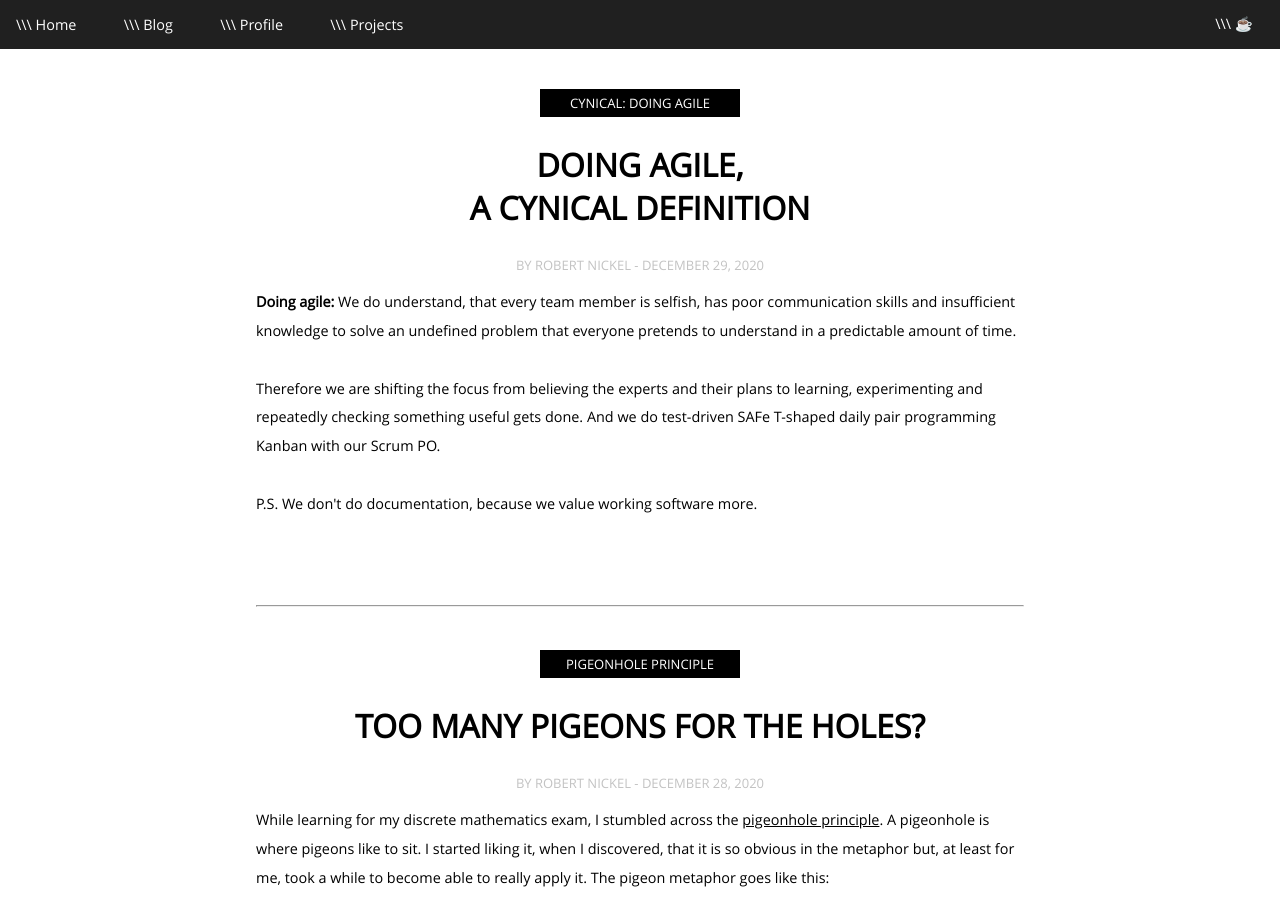
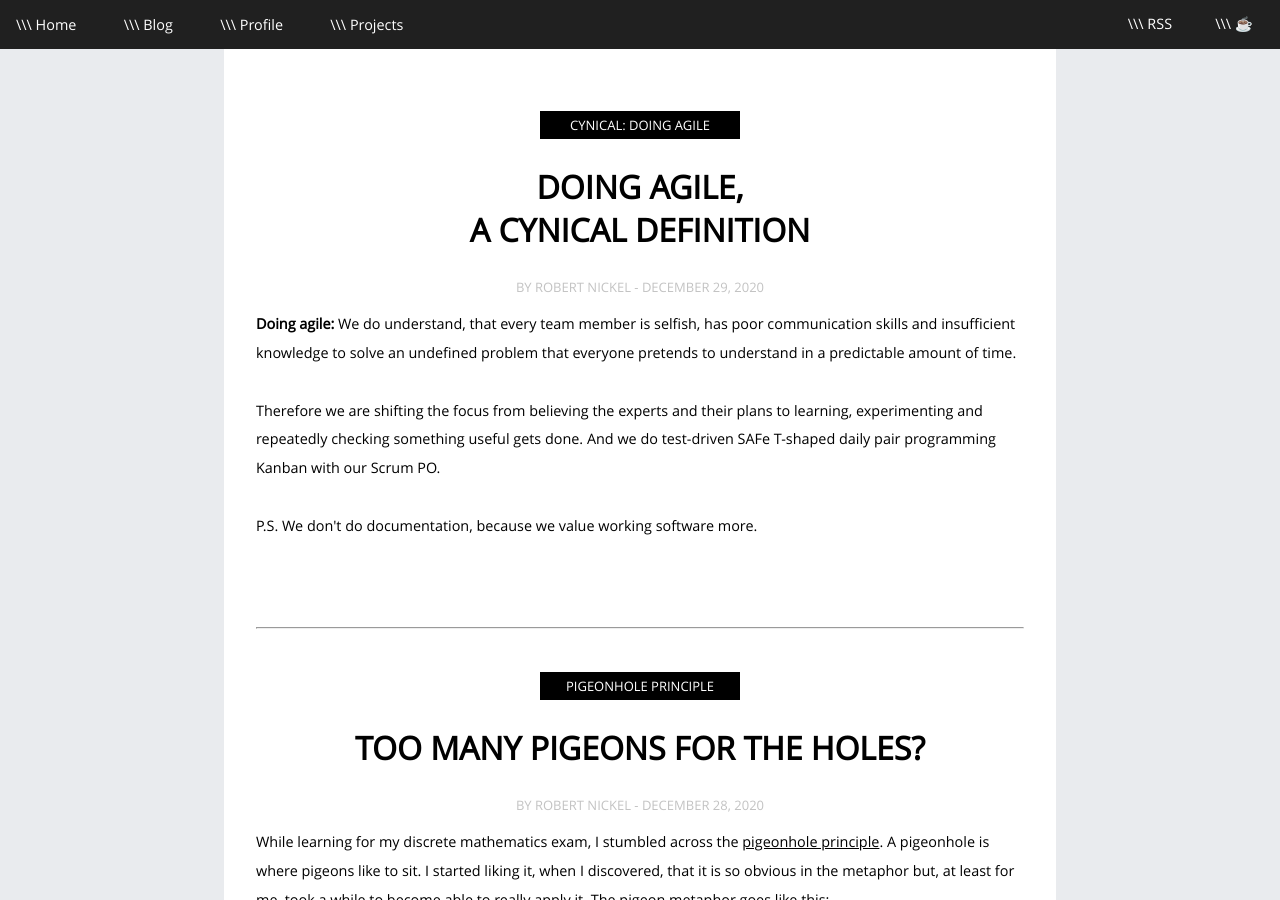
Before and after one commit to Robert-Nickel/Robert-Nickel.github.io, a Jekyll site: the page blog.html, which Jekyll copies as it is, in a window 1280 px wide and 900 px high. Built offline with Jekyll 4.4.1, drawn with Linux system fonts in a browser that asks for light colours.

Commit message:
Revert "Applied default layout to blog as well."
This reverts commit 30b12b4889e5fb90aedb6f3268de481e886a02eb.

```diff
--- a/blog.html
+++ b/blog.html
@@ -1,6 +1,25 @@
----
-layout: default
----
+<html>
+
+<head>
+    <meta name="viewport" content="width=device-width, initial-scale=1.0, user-scalable=no" />
+    <title>Software Experiences by Robert Nickel</title>
+    <meta name="description"
+        content="Agile Software Engineering from the perspective of an Agile Advocate, Software Engineer and Things Doer.">
+    <meta charset="utf-8">
+    <link rel="stylesheet" type="text/css" href="styles.css">
+    <link rel="alternate" type="application/atom+xml" title="Blog of Robert Nickel" href="/feed.xml">
+</head>
+
+<body>
+    <div class="header">
+        <a href="/index.html">\\\&nbsp;Home</a>
+        <a href="/blog.html">\\\&nbsp;Blog</a>
+        <a href="/profile.html">\\\&nbsp;Profile</a>
+        <a href="/projects.html">\\\&nbsp;Projects</a>
+        <a style="float: right" href="https://ko-fi.com/robertnickel">\\\&nbsp;☕</a>
+        <a style="float: right" class="btn btn-rss" href="/feed.xml" target="_blank">\\\ RSS</a>
+    </div>
+    <br>
     <div id="cynical-doing-agile" class="article-box">
         <br>
         <br>
@@ -777,3 +796,10 @@ layout: default
             a "20% designer - 80% software developer" mutant in the world of software engineering. Have fun!
         </p>
     </div>
+    <div class="footer">
+        <a class="profile-comment" href="impressum.html">Impressum</a> ||
+        <a class="profile-comment" href="dsgvo.html">Data Protection</a>
+    </div>
+</body>
+
+</html>
```
Lines whose indentation alone changed are shown as unchanged.
